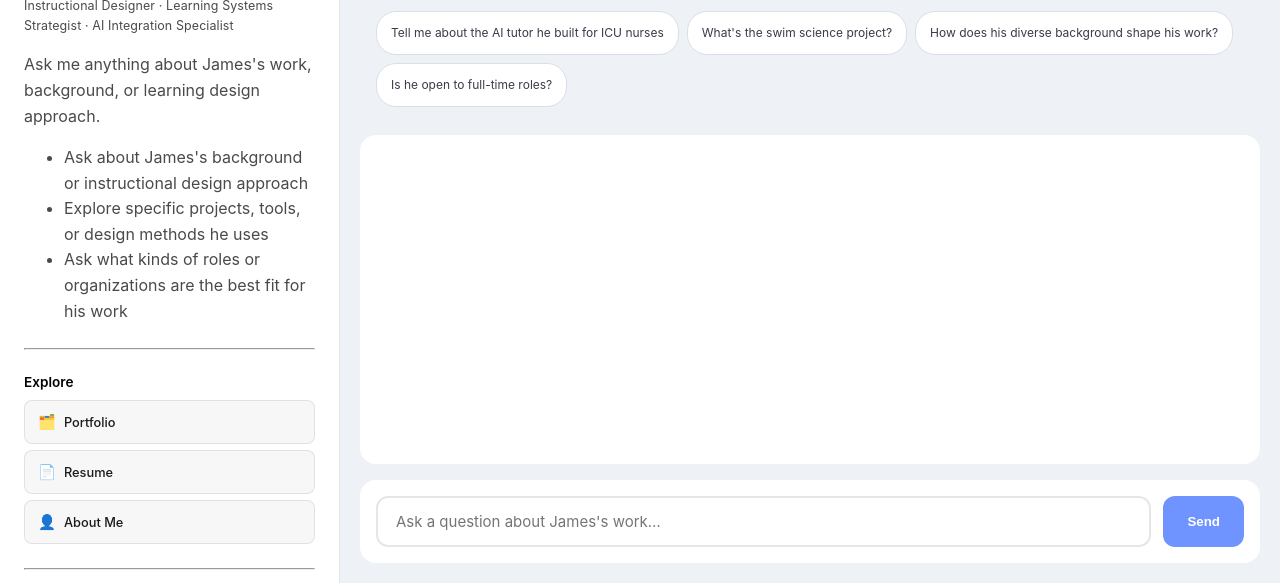
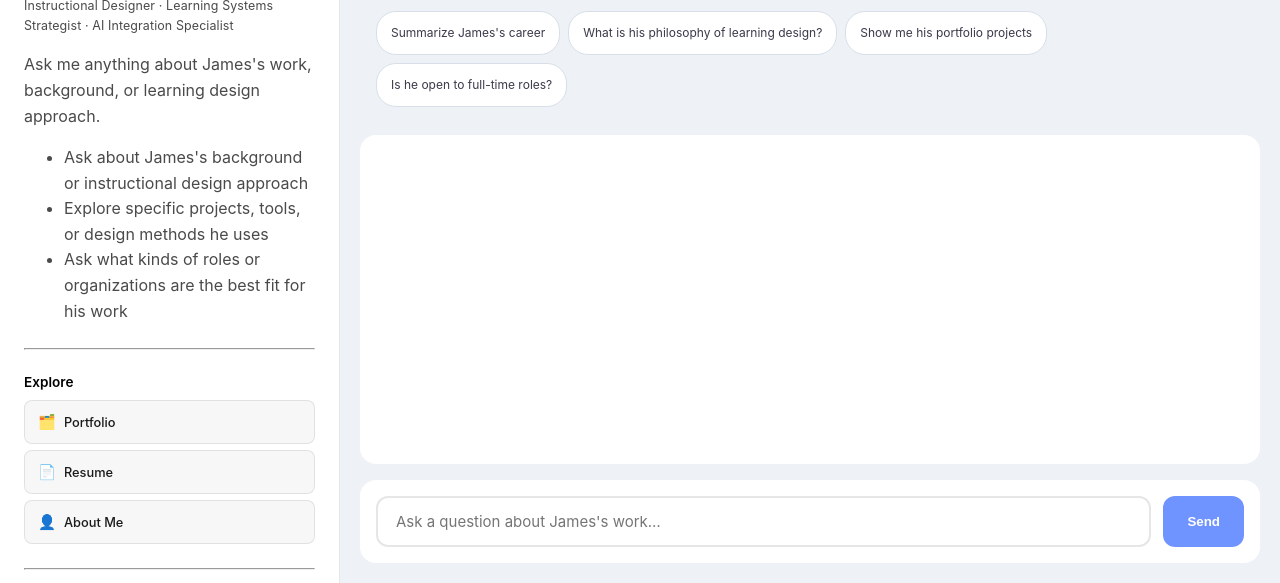
Before and after one commit to JamesDRodgers/james-ai-assistant, an Eleventy site: page src/index.njk in a window 1280 px wide. Shown: the part 217-800 px from the top of the page. Built offline with nearby package versions, Linux system fonts and the light colour scheme; Eleventy itself is replaced by a stand-in of ours; files that its build step writes are made by us from their sources.

Commit message:
Simplify homepage chatbot suggestion chips (#7)
Claude-Session: https://claude.ai/code/session_01WccP5KguVzRbkxXZfhUBf7

Co-authored-by: Claude <noreply@anthropic.com>

```diff
--- a/src/index.njk
+++ b/src/index.njk
@@ -116,9 +116,9 @@ twitterCard: true
 
       <!-- Suggestion chips -->
       <div class="suggestion-chips" id="chipContainer">
-        <button class="chip" onclick="sendChip(this)">Tell me about the AI tutor he built for ICU nurses</button>
-        <button class="chip" onclick="sendChip(this)">What's the swim science project?</button>
-        <button class="chip" onclick="sendChip(this)">How does his diverse background shape his work?</button>
+        <button class="chip" onclick="sendChip(this)">Summarize James's career</button>
+        <button class="chip" onclick="sendChip(this)">What is his philosophy of learning design?</button>
+        <button class="chip" onclick="sendChip(this)">Show me his portfolio projects</button>
         <button class="chip" onclick="sendChip(this)">Is he open to full-time roles?</button>
       </div>
 
```
